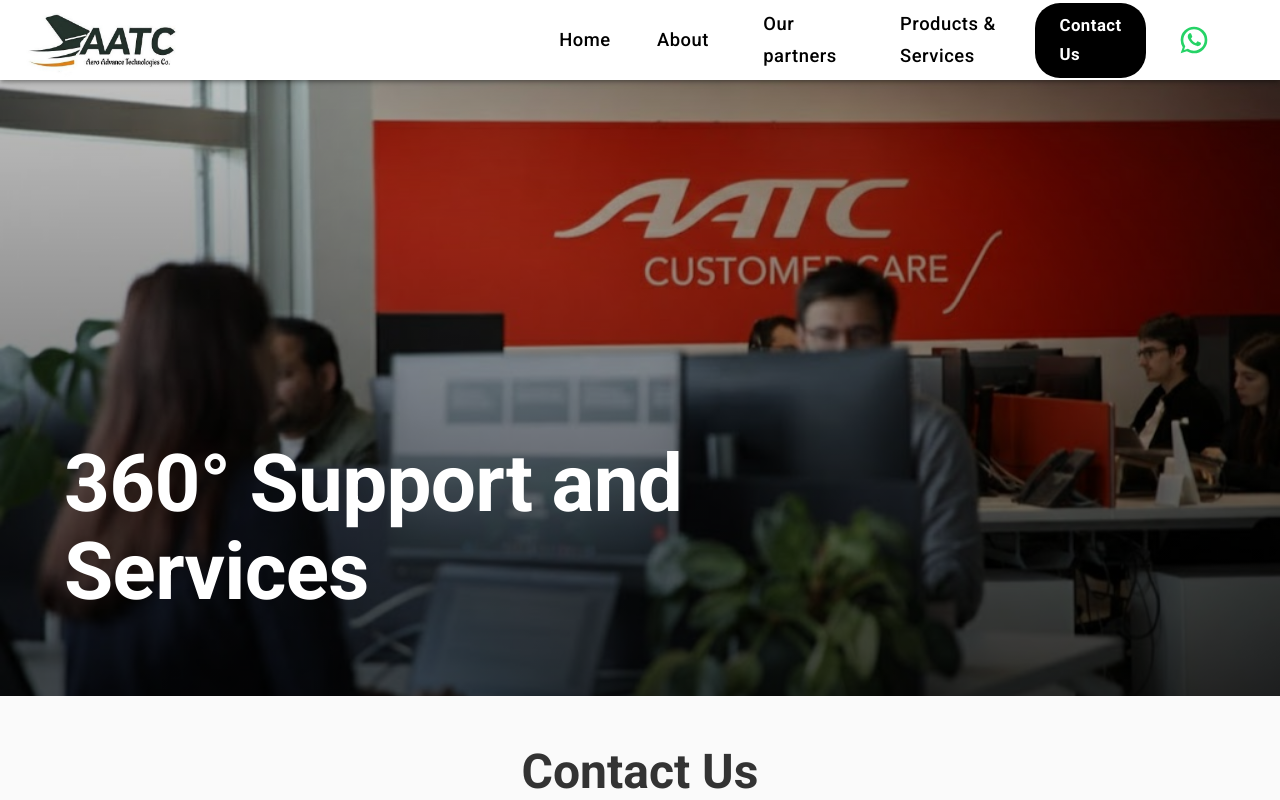
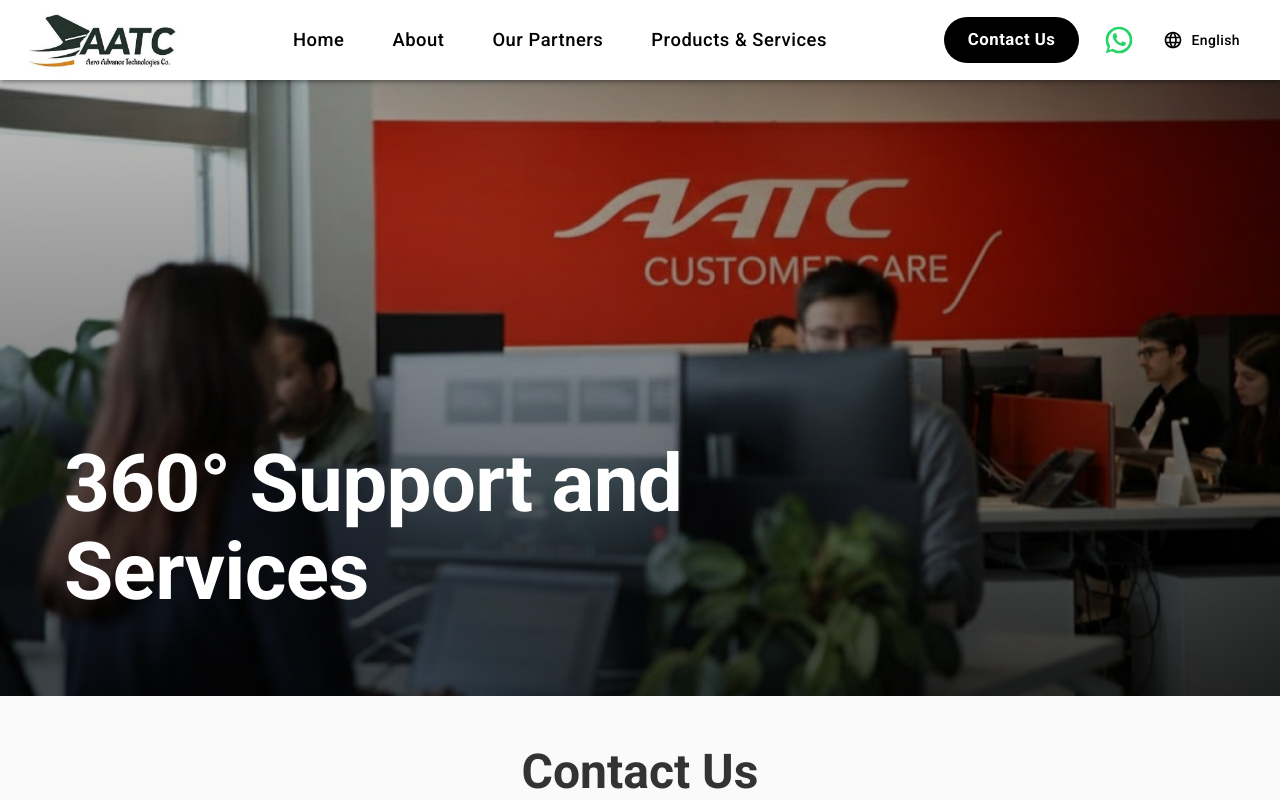
Before and after one commit to AbdulVaqeel/Aero-Advance-Technologies-Project, a React (Vite) app: page /contact in a window 1280 px wide. Shown: the top 800 px of the page. Built offline with nearby package versions, Linux system fonts and the light colour scheme; some icons are missing.

Commit message:
Implemented the arabic version for nav menu

```diff
--- a/package.json
+++ b/package.json
@@ -18,11 +18,14 @@
     "@supabase/supabase-js": "^2.93.3",
     "axios": "^1.13.2",
     "framer-motion": "^12.25.0",
+    "i18next": "^26.0.3",
+    "i18next-browser-languagedetector": "^8.2.1",
     "leaflet": "^1.9.4",
     "leaflet-defaulticon-compatibility": "^0.1.2",
     "react": "^18.2.0",
     "react-countup": "^6.5.3",
     "react-dom": "^18.2.0",
+    "react-i18next": "^17.0.2",
     "react-intersection-observer": "^10.0.0",
     "react-leaflet": "^4.2.1",
     "react-router-dom": "^7.9.6",
--- a/src/components/navbar/Navbar.tsx
+++ b/src/components/navbar/Navbar.tsx
@@ -1,4 +1,5 @@
-import React, { useState } from 'react';
+import React, { useState, useEffect } from 'react';
+import { useTranslation } from 'react-i18next';
 import WhatsAppIcon from '@mui/icons-material/WhatsApp';
 import {
   AppBar,
@@ -13,30 +14,42 @@
   ListItemButton,
   ListItemText,
 } from '@mui/material';
-import { Menu as MenuIcon, Close as CloseIcon } from '@mui/icons-material';
+import { Menu as MenuIcon, Close as CloseIcon, Language as LanguageIcon } from '@mui/icons-material';
 import { Link, useLocation } from 'react-router-dom';
 
 const Navbar: React.FC = () => {
+  const { t, i18n } = useTranslation();
   const location = useLocation();
   const currentPath = location.pathname;
+  const [mobileOpen, setMobileOpen] = useState(false);
+  const [showLanguageMenu, setShowLanguageMenu] = useState(false);
 
-  const [mobileOpen, setMobileOpen] = useState(false);
+  // Apply RTL direction when language changes
+  useEffect(() => {
+    document.documentElement.dir = i18n.language === 'ar' ? 'rtl' : 'ltr';
+    document.documentElement.lang = i18n.language;
+  }, [i18n.language]);
 
   const pages = [
-    { name: 'Home', path: '/' },
-    { name: 'About', path: '/about' },
-    { name: 'Our partners', path: '/partners' },
-    { name: 'Products & Services', path: '/services' },
-    { name: 'Contact Us', path: '/contact' },
+    { name: t('nav.home'), path: '/' },
+    { name: t('nav.about'), path: '/about' },
+    { name: t('nav.ourPartners'), path: '/partners' },
+    { name: t('nav.productsServices'), path: '/services' },
+    { name: t('nav.contactUs'), path: '/contact' },
   ];
+
+  const changeLanguage = (lang: string) => {
+    i18n.changeLanguage(lang);
+    setShowLanguageMenu(false);
+  };
 
   const handleDrawerToggle = () => {
     setMobileOpen(!mobileOpen);
   };
 
   // Split pages for mobile drawer
-  const mainPages = pages.filter((page) => page.name !== 'Contact Us');
-  const contactPage = pages.find((page) => page.name === 'Contact Us');
+  const mainPages = pages.filter((page) => page.name !== t('nav.contactUs'));
+  const contactPage = pages.find((page) => page.name === t('nav.contactUs'));
 
   const drawer = (
     <Box sx={{ width: 280, pt: 2 }} role="presentation">
@@ -71,7 +84,7 @@
         ))}
       </List>
 
-      {/* ✅ Mobile bottom actions */}
+      {/* Mobile bottom actions */}
       <Box sx={{ px: 3, mt: 2, display: 'flex', flexDirection: 'column', gap: 2 }}>
 
         {/* Contact Us small button */}
@@ -93,7 +106,7 @@
               },
             }}
           >
-            Contact Us
+            {t('nav.contactUs')}
           </Button>
         )}
 
@@ -107,11 +120,11 @@
           sx={{
             color: '#25D366',
             textTransform: 'none',
-            justifyContent: 'flex-start',
+            justifyContent: i18n.language === 'ar' ? 'flex-end' : 'flex-start',
             fontWeight: 500,
           }}
         >
-          WhatsApp
+          {t('nav.whatsapp')}
         </Button>
       </Box>
     </Box>
@@ -119,11 +132,20 @@
 
   return (
     <>
-      <AppBar position="fixed" sx={{ bgcolor: 'white', boxShadow: 3 }}>
-        <Toolbar sx={{ minHeight: { xs: 90, md: 80 }, py: 0 }}>
+      <AppBar position="fixed" sx={{ bgcolor: 'white', boxShadow: 3, overflow: 'visible', zIndex: 9999 }}>
+        <Toolbar sx={{
+          minHeight: { xs: 90, md: 80 },
+          py: 0,
+          justifyContent: 'space-between',
+          overflow: 'visible',
+        }}>
 
-          {/* Logo */}
-          <Box sx={{ display: 'flex', alignItems: 'center', mr: { xs: 2, md: 40 }  }}>
+          {/* Logo - on left in English, on right in Arabic */}
+          <Box sx={{
+            display: 'flex',
+            alignItems: 'center',
+            order: i18n.language === 'ar' ? 2 : 1,
+          }}>
             <Box
               component={Link}
               to="/"
@@ -140,7 +162,6 @@
                 sx={{
                   width: { xs: 120, md: 160 },
                   height: 'auto',
-                  mr: 1.5,
                   objectFit: 'contain',
                   cursor: 'pointer',
                 }}
@@ -148,17 +169,19 @@
             </Box>
           </Box>
 
-          {/* Desktop Navigation */}
+          {/* Desktop Navigation Menu - Center */}
           <Box
             sx={{
               flexGrow: 1,
               display: { xs: 'none', md: 'flex' },
               alignItems: 'center',
+              justifyContent: 'center',
+              order: 2,
             }}
           >
-            <Box sx={{ display: 'flex', gap: 3, ml: 4 }}>
+            <Box sx={{ display: 'flex', gap: 1 }}>
               {pages
-                .filter((page) => page.name !== 'Contact Us')
+                .filter((page) => page.name !== t('nav.contactUs'))
                 .map((page) => (
                   <Button
                     key={page.path}
@@ -179,10 +202,11 @@
                         width: currentPath === page.path ? '100%' : '0',
                         height: '3px',
                         bottom: 0,
-                        left: '50%',
+                        left: i18n.language === 'ar' ? 'auto' : '50%',
+                        right: i18n.language === 'ar' ? '50%' : 'auto',
                         bgcolor: '#163ef0ff',
                         borderRadius: '2px',
-                        transform: 'translateX(-50%)',
+                        transform: i18n.language === 'ar' ? 'translateX(50%)' : 'translateX(-50%)',
                         transition: 'width 0.4s ease',
                       },
                       '&:hover': {
@@ -196,12 +220,18 @@
                   </Button>
                 ))}
             </Box>
+          </Box>
 
-            <Box sx={{ flexGrow: 1 }} />
-
+          {/* Right side items container - on right in English, on left in Arabic */}
+          <Box sx={{
+            display: 'flex',
+            alignItems: 'center',
+            order: i18n.language === 'ar' ? 1 : 3,
+            position: 'relative',
+          }}>
             {/* Contact Us Desktop */}
             {pages
-              .filter((page) => page.name === 'Contact Us')
+              .filter((page) => page.name === t('nav.contactUs'))
               .map((page) => (
                 <Button
                   key={page.path}
@@ -216,7 +246,7 @@
                     py: 1,
                     borderRadius: '25px',
                     fontSize: '1.05rem',
-                    mr: 2,
+                    mx: 1,
                     transition: 'all 0.3s ease',
                     '&:hover': {
                       backgroundColor: '#1338ddff',
@@ -228,6 +258,7 @@
                 </Button>
               ))}
 
+            {/* WhatsApp Icon */}
             <IconButton
               component="a"
               href="https://wa.me/966546008481"
@@ -235,7 +266,7 @@
               rel="noopener noreferrer"
               sx={{
                 color: '#25D366',
-                ml: 1,
+                mx: 1,
                 '&:hover': {
                   color: '#1ebe5d',
                   transform: 'scale(1.1)',
@@ -245,10 +276,93 @@
             >
               <WhatsAppIcon sx={{ fontSize: '2rem' }} />
             </IconButton>
+
+            {/* Language Toggle Button - Hover version with no white space */}
+            <Box
+              sx={{
+                position: 'relative',
+                display: 'inline-block',
+                zIndex: 9999,
+              }}
+              onMouseEnter={() => setShowLanguageMenu(true)}
+              onMouseLeave={() => setShowLanguageMenu(false)}
+            >
+              <Button
+                startIcon={<LanguageIcon />}
+                sx={{
+                  color: '#000',
+                  textTransform: 'none',
+                  fontWeight: 500,
+                  mx: 1,
+                  '&:hover': {
+                    backgroundColor: 'rgba(19, 56, 221, 0.1)',
+                  },
+                }}
+              >
+                {i18n.language === 'en' ? 'English' : 'العربية'}
+              </Button>
+
+              {showLanguageMenu && (
+                <Box
+                  sx={{
+                    position: 'absolute',
+                    top: '100%',
+                    right: i18n.language === 'ar' ? 'auto' : 0,
+                    left: i18n.language === 'ar' ? 0 : 'auto',
+                    mt: 1,
+                    backgroundColor: 'white',
+                    boxShadow: '0px 4px 20px rgba(0,0,0,0.15)',
+                    borderRadius: '12px',
+                    minWidth: '150px',
+                    zIndex: 9999,
+                    overflow: 'hidden',
+                  }}
+                  onMouseEnter={() => setShowLanguageMenu(true)}
+                  onMouseLeave={() => setShowLanguageMenu(false)}
+                >
+                  <Box
+                    onClick={() => changeLanguage('en')}
+                    sx={{
+                      px: 2,
+                      py: 1.5,
+                      cursor: 'pointer',
+                      fontWeight: i18n.language === 'en' ? 'bold' : 'normal',
+                      color: '#000',
+                      '&:hover': {
+                        backgroundColor: 'rgba(0, 0, 0, 0.04)',
+                      },
+                      display: 'flex',
+                      alignItems: 'center',
+                      gap: 1,
+                    }}
+                  >
+                    <span>🇬🇧</span> IN English
+                  </Box>
+                  <Box
+                    onClick={() => changeLanguage('ar')}
+                    sx={{
+                      px: 2,
+                      py: 1.5,
+                      cursor: 'pointer',
+                      fontWeight: i18n.language === 'ar' ? 'bold' : 'normal',
+                      color: '#000',
+                      '&:hover': {
+                        backgroundColor: 'rgba(0, 0, 0, 0.04)',
+                      },
+                      display: 'flex',
+                      alignItems: 'center',
+                      gap: 1,
+                    }}
+                  >
+                    <span>🇸🇦</span> SA العربية
+                  </Box>
+                </Box>
+              )}
+            </Box>
           </Box>
 
-          {/* ✅ Mobile Hamburger (fixed visibility) */}
-          <Box sx={{ display: { xs: 'flex', md: 'none' }, ml: 'auto' }}>
+          {/* Mobile Hamburger */}
+          <Box sx={{ display: { xs: 'flex', md: 'none' }, order: 3 }}>
             <IconButton
               size="large"
               edge="end"
@@ -258,8 +372,6 @@
               <MenuIcon sx={{ fontSize: '2rem' }} />
             </IconButton>
           </Box>
-
-          <Box sx={{ width: { md: 64 }, display: { xs: 'none', md: 'block' } }} />
         </Toolbar>
       </AppBar>
 
--- /dev/null
+++ b/src/i18n.js
@@ -0,0 +1,27 @@
+import i18n from 'i18next';
+import { initReactI18next } from 'react-i18next';
+import LanguageDetector from 'i18next-browser-languagedetector';
+
+import enTranslate from './locales/en/translate.json';
+import arTranslate from './locales/ar/translate.json';
+
+i18n
+  .use(LanguageDetector)
+  .use(initReactI18next)
+  .init({
+    resources: {
+      en: {
+        translation: enTranslate
+      },
+      ar: {
+        translation: arTranslate
+      }
+    },
+    lng: 'en', // default language
+    fallbackLng: 'en',
+    interpolation: {
+      escapeValue: false
+    }
+  });
+
+export default i18n;
--- /dev/null
+++ b/src/locales/ar/translate.json
@@ -0,0 +1,10 @@
+{
+  "nav": {
+    "home": "الرئيسية",
+    "about": "من نحن",
+    "ourPartners": "شركاؤنا",
+    "productsServices": "المنتجات والخدمات",
+    "contactUs": "اتصل بنا",
+    "whatsapp": "واتساب"
+  }
+}
--- /dev/null
+++ b/src/locales/en/translate.json
@@ -0,0 +1,10 @@
+{
+  "nav": {
+    "home": "Home",
+    "about": "About",
+    "ourPartners": "Our Partners",
+    "productsServices": "Products & Services",
+    "contactUs": "Contact Us",
+    "whatsapp": "WhatsApp"
+  }
+}
--- a/src/main.tsx
+++ b/src/main.tsx
@@ -1,5 +1,7 @@
 import React from 'react';
 import ReactDOM from 'react-dom/client';
+import './i18n';
+import './rtl.css';
 import './App.css';
 import App from './App';
 import 'leaflet/dist/leaflet.css';
```
Also changed, not shown: src/rtl.css (added, +61 -0 lines), 1 other file (tests, documents, lock files or other folders).
